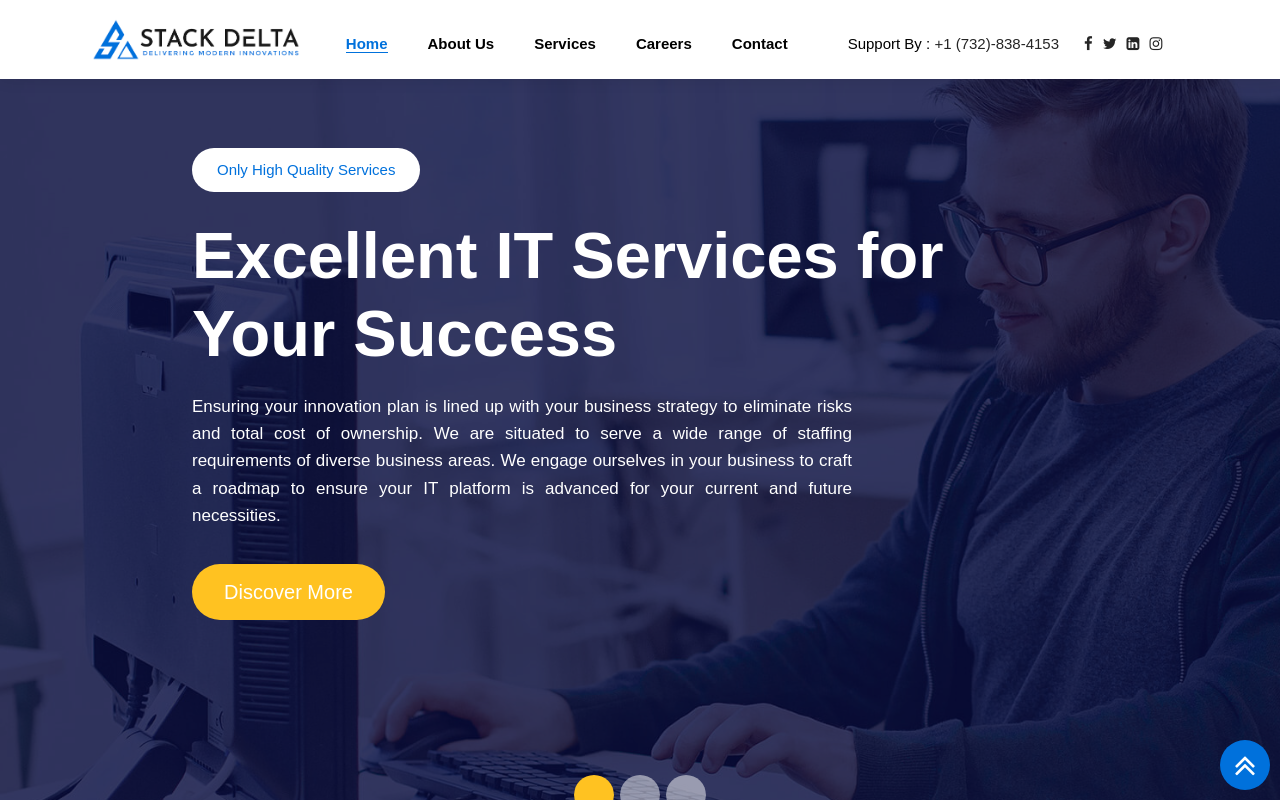
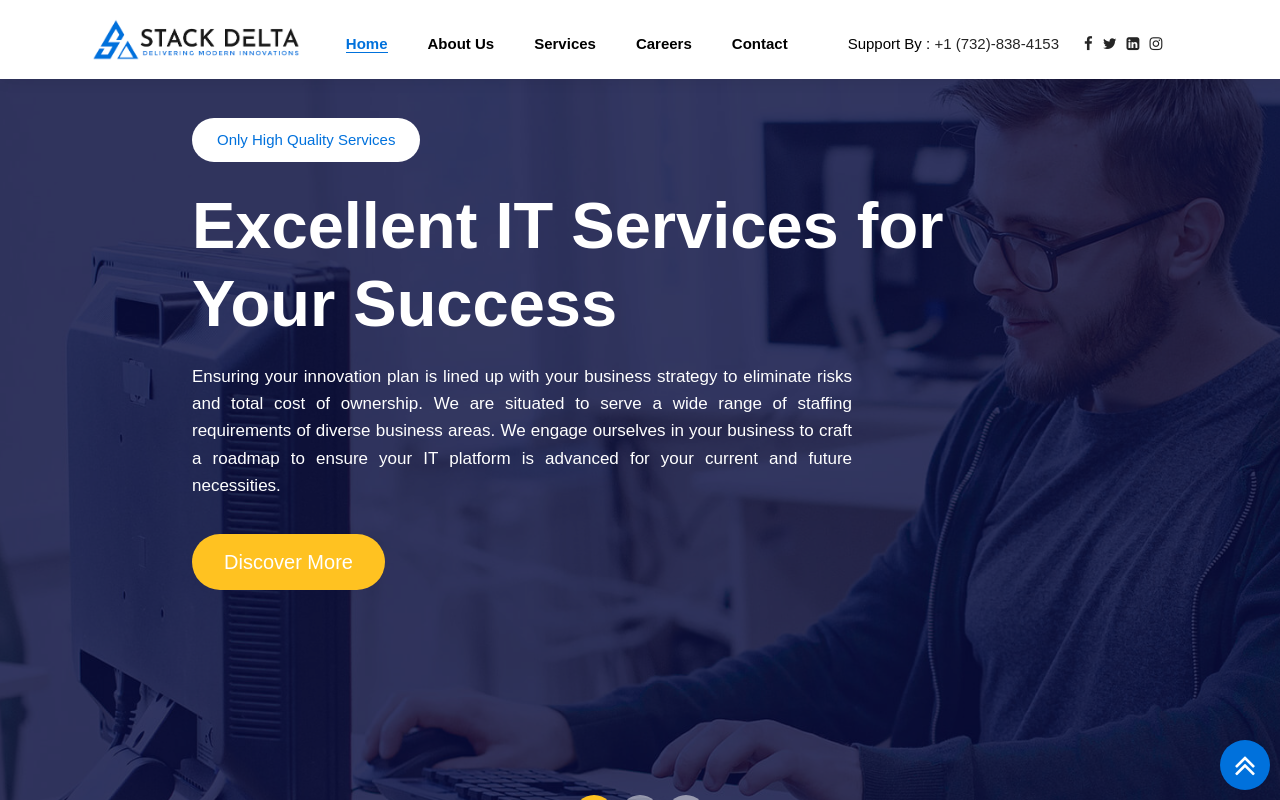
Before and after one commit to Oluwadebo/stack-delta, a React (Create React App) app: page / in a window 1280 px wide. Shown: the top 800 px of the page. Built offline with nearby package versions, Linux system fonts and the light colour scheme.

Commit message:
technology-area in home page done

```diff
--- a/src/index.css
+++ b/src/index.css
@@ -412,7 +412,7 @@ img {
 }
 /* home page style */
 .styls1 {
-  height: 800px;
+  height: 820px;
   position: relative;
   z-index: 1;
   background-image: url(./component/asset/home-one-img1.jpg);
@@ -421,7 +421,7 @@ img {
   background-size: cover;
 }
 .styls2 {
-  height: 800px;
+  height: 820px;
   position: relative;
   z-index: 1;
   background-image: url(./component/asset/home-one-img2.jpg);
@@ -430,7 +430,7 @@ img {
   background-size: cover;
 }
 .styls3 {
-  height: 800px;
+  height: 820px;
   position: relative;
   z-index: 1;
   background-image: url(./component/asset/home-one-img3.jpg);
@@ -457,7 +457,7 @@ img {
   position: absolute;
   color: #f1f1f1;
   text-align: left;
-  top: -640px;
+  top: -690px;
 }
 .capt span {
   font-size: 15px;
```
